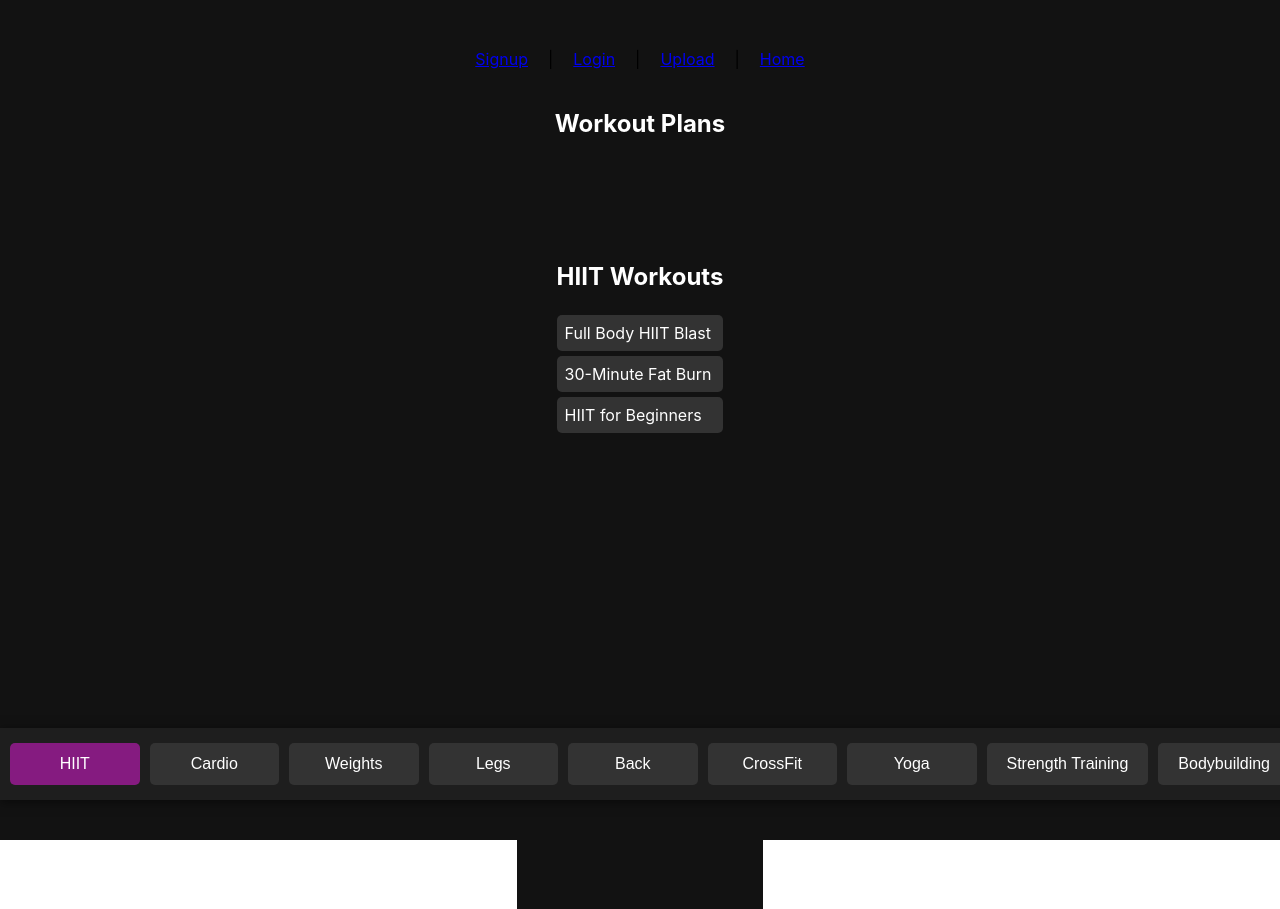
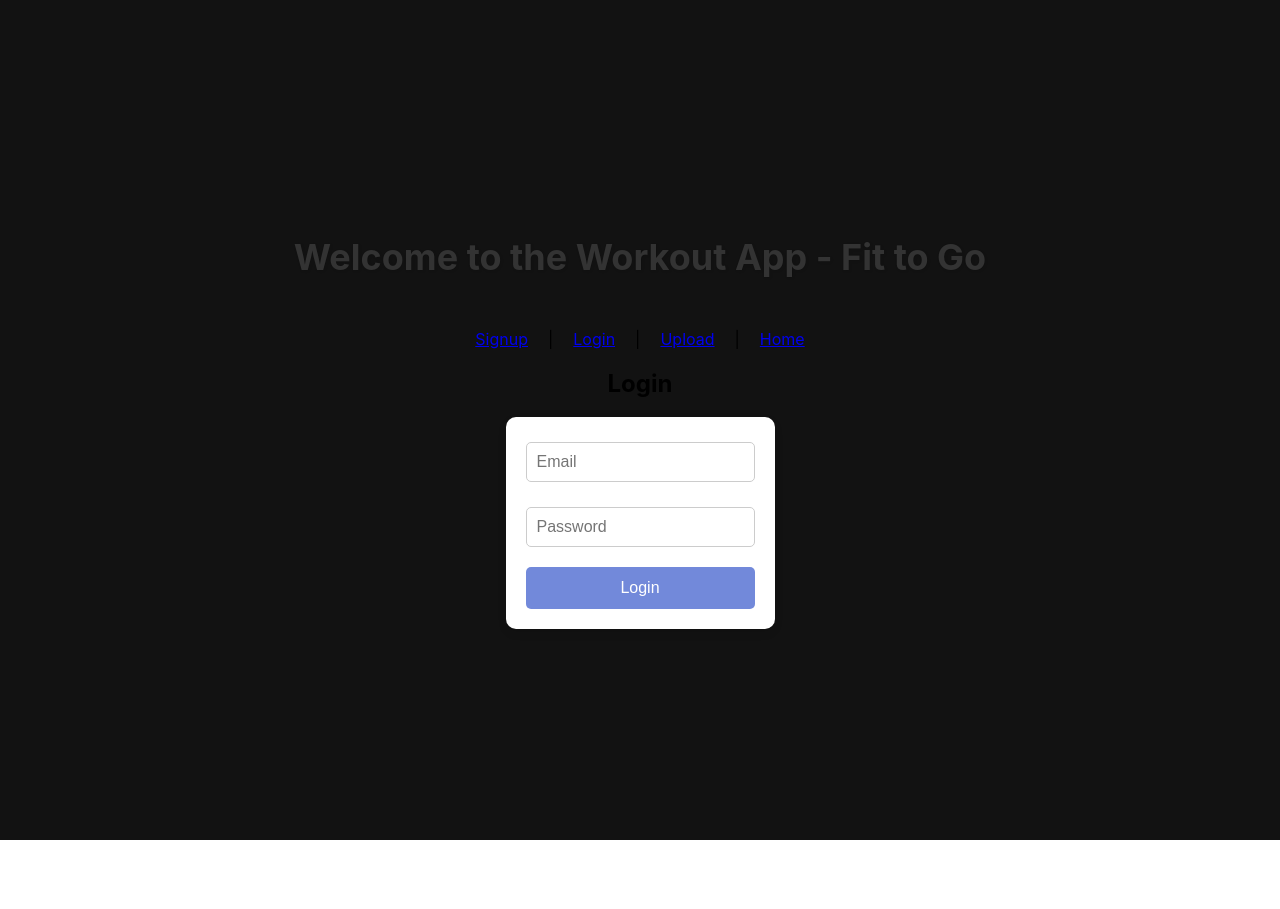
Before and after one commit to stevenlavelle1/fit-to-go, a React (Create React App) app in the folder frontend/: page / in a window 1280 px wide. After the commit the page ends 840 px from the top, so only its background shows below. Built offline with nearby package versions, Linux system fonts and the light colour scheme.

Commit message:
page navigation changes

```diff
--- a/frontend/src/App.js
+++ b/frontend/src/App.js
@@ -14,13 +14,13 @@ function App() {
 
         {/* Add links to navigate between Login and Signup */}
         <nav className="nav-links">
-          <Link to="/signup">Signup</Link> | <Link to="/login">Login</Link> | <Link to="/upload">Upload</Link> | <Link to="/">Home</Link>
+          <Link to="/signup">Signup</Link> | <Link to="/">Login</Link> | <Link to="/upload">Upload</Link> | <Link to="/homepage">Home</Link>
         </nav>
         <Routes>
           {/* Define routes for Signup and Login */}
-          <Route path="/" element={<Homepage />} />
+          <Route path="/" element={<Login />} />
           <Route path="/signup" element={<Signup />} />
-          <Route path="/login" element={<Login />} />
+          <Route path="/homepage" element={<Homepage />} />
           <Route path="/upload" element={<Upload />} />
         </Routes>
       </div>
--- a/frontend/src/components/Login.js
+++ b/frontend/src/components/Login.js
@@ -1,11 +1,13 @@
 import React, { useState } from "react";
 import axios from "axios";
+import { useNavigate } from "react-router-dom"; // Import useNavigate hook
 
 const Login = () => {
   const [user, setUser] = useState({
     email: "",
     password: ""
   });
+  const navigate = useNavigate(); // Initialize useNavigate
 
   const handleChange = (e) => {
     setUser({ ...user, [e.target.name]: e.target.value });
@@ -22,6 +24,9 @@ const Login = () => {
       localStorage.setItem("token", response.data.token); // Save token for future requests
       localStorage.setItem("userId", response.data.userId); // Save user ID if needed
       console.log("Login successful, token:", response.data.token); // Optionally, redirect to homepage
+
+      // Navigate to the homepage after successful login
+      navigate("/"); // Adjust this if your homepage route is different
     } catch (error) {
       alert(error.response?.data?.message || "Login failed. Please check your credentials.");
     }
```
